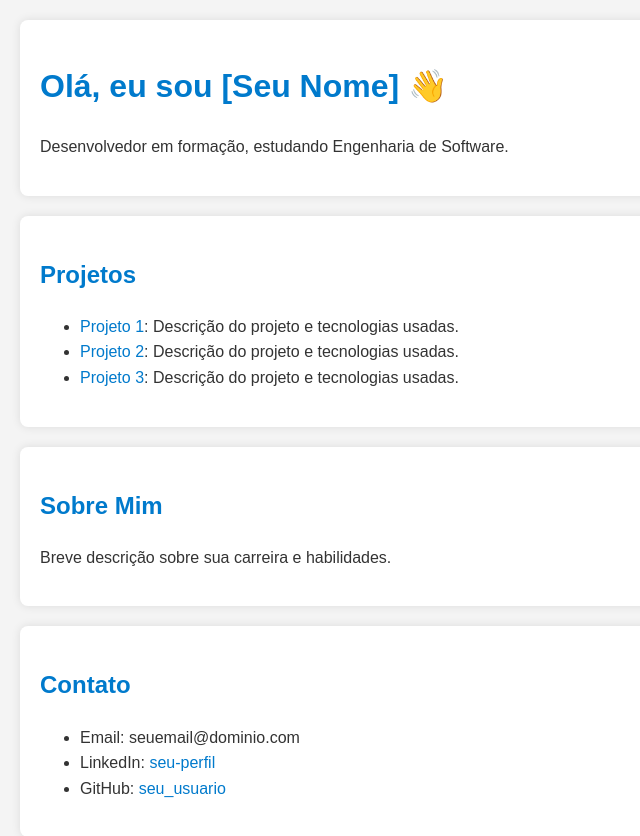
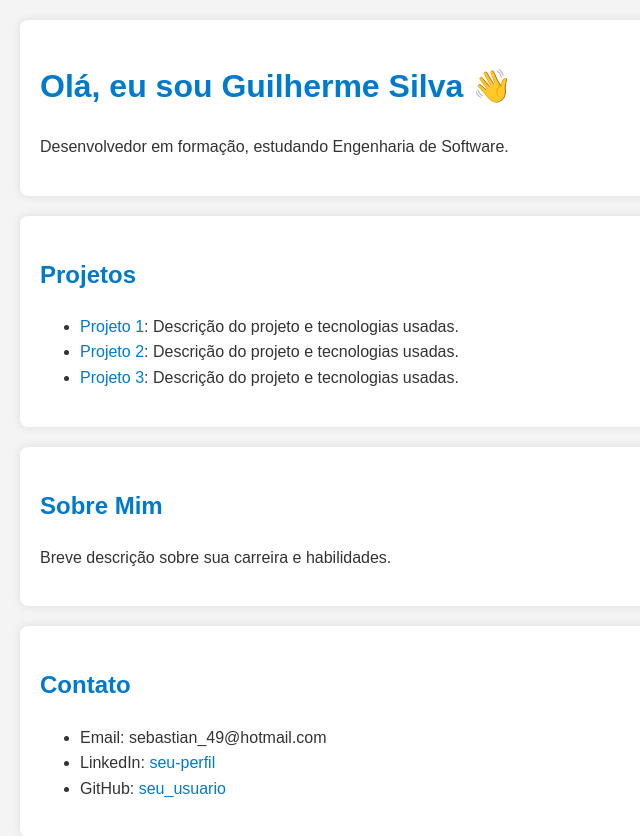
Before and after one commit to Judahfps/Guilherme-Silva.github.io, a plain HTML site: page index.html in a window 1280 px wide. Shown: the whole page, without its empty margins (0-640 px from the left). Drawn offline with Linux system fonts and the light colour scheme.

Commit message:
alteramos, email, nome no portfólio

```diff
--- a/index.html
+++ b/index.html
@@ -3,12 +3,12 @@
 <head>
     <meta charset="UTF-8">
     <meta name="viewport" content="width=device-width, initial-scale=1.0">
-    <title>Portfólio de [Seu Nome]</title>
+    <title>Portfólio de Guilherme Silva</title>
     <link rel="stylesheet" href="main.css">
 </head>
 <body>
     <header>
-        <h1>Olá, eu sou [Seu Nome] 👋</h1>
+        <h1>Olá, eu sou Guilherme Silva 👋</h1>
         <p>Desenvolvedor em formação, estudando Engenharia de Software.</p>
     </header>
     <section id="projetos">
@@ -26,7 +26,7 @@
     <section id="contato">
         <h2>Contato</h2>
         <ul>
-            <li>Email: seuemail@dominio.com</li>
+            <li>Email: sebastian_49@hotmail.com</li>
             <li>LinkedIn: <a href="https://www.linkedin.com/in/seu-perfil">seu-perfil</a></li>
             <li>GitHub: <a href="https://github.com/seu_usuario">seu_usuario</a></li>
         </ul>
```
